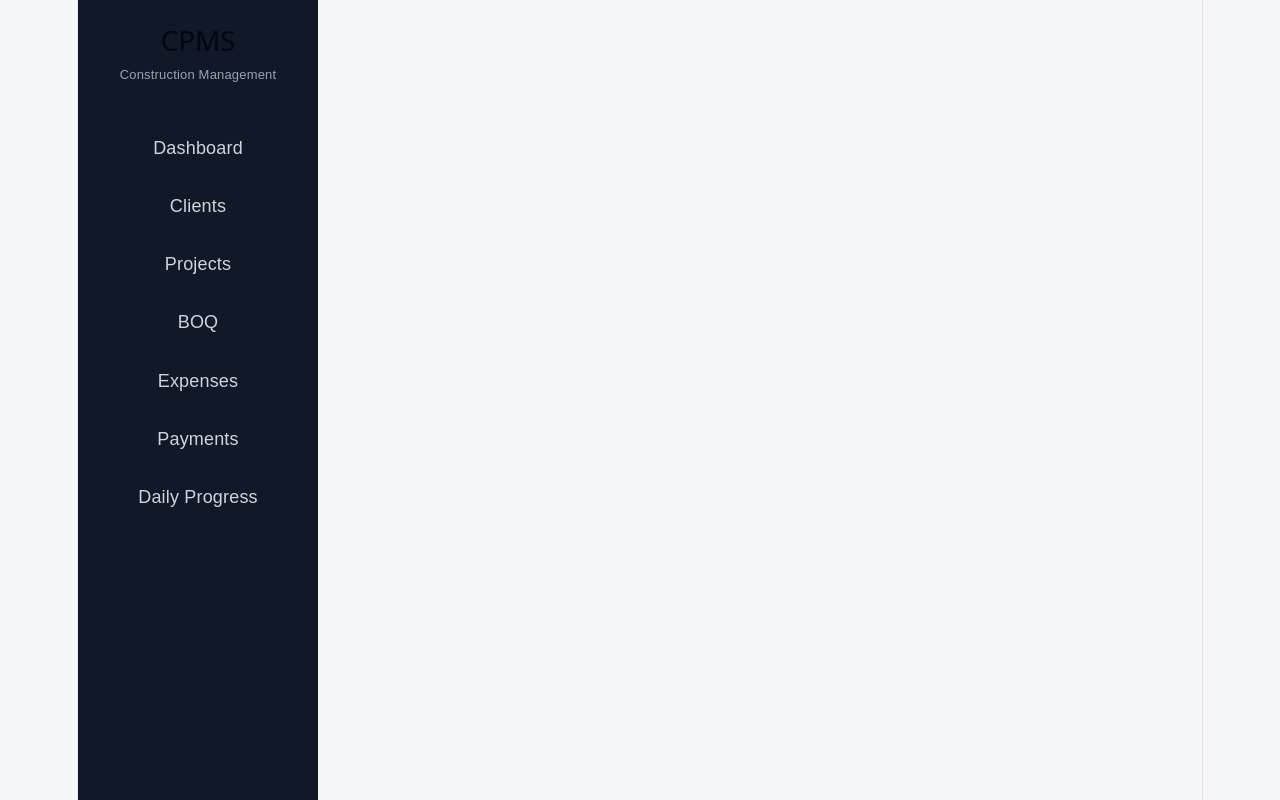
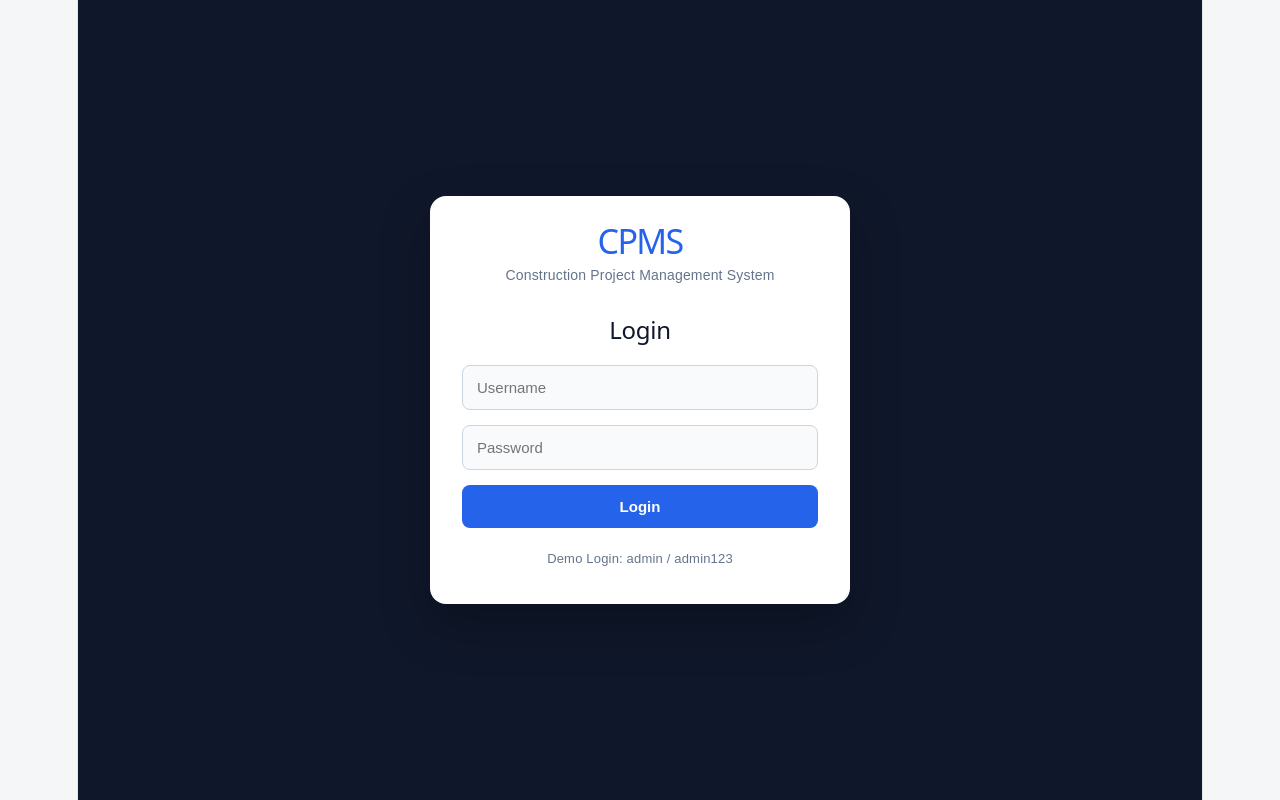
Before and after one commit to dayanganganath/construction-project-management-system, a React app in the folder frontend/: page /login in a window 1280 px wide. Built offline with nearby package versions, Linux system fonts and the light colour scheme; the HTML template or start-up script is replaced by a standard one.

Commit message:
Css Update and Backend User login Part

```diff
--- a/frontend/src/App.css
+++ b/frontend/src/App.css
@@ -721,3 +721,121 @@ body {
     margin-bottom: 5px;
   }
 }
+
+/* =========================
+   LOGIN PAGE
+   ========================= */
+
+.login-page {
+  min-height: 100vh;
+  display: flex;
+  justify-content: center;
+  align-items: center;
+  padding: 20px;
+  background: #0f172a;
+}
+
+.login-card {
+  width: 100%;
+  max-width: 420px;
+  background: #ffffff;
+  border-radius: 16px;
+  padding: 32px;
+  box-shadow: 0 20px 50px rgba(0, 0, 0, 0.25);
+}
+
+.login-brand {
+  text-align: center;
+  margin-bottom: 28px;
+}
+
+.login-brand h1 {
+  margin: 0;
+  font-size: 34px;
+  color: #2563eb;
+}
+
+.login-brand p {
+  margin-top: 8px;
+  color: #64748b;
+  font-size: 14px;
+}
+
+.login-card h2 {
+  margin-bottom: 20px;
+  color: #0f172a;
+}
+
+.login-form {
+  display: flex;
+  flex-direction: column;
+  gap: 15px;
+}
+
+.login-form input {
+  padding: 13px 14px;
+  border: 1px solid #cbd5e1;
+  border-radius: 8px;
+  font-size: 15px;
+  color: #0f172a;
+  background: #f8fafc;
+}
+
+.login-form input:focus {
+  outline: none;
+  border-color: #2563eb;
+  background: #ffffff;
+  box-shadow: 0 0 0 3px rgba(37, 99, 235, 0.12);
+}
+
+.login-button {
+  padding: 13px;
+  border: none;
+  border-radius: 8px;
+  background: #2563eb;
+  color: #ffffff;
+  font-size: 15px;
+  font-weight: 600;
+  cursor: pointer;
+}
+
+.login-button:hover {
+  background: #1d4ed8;
+}
+
+.login-error {
+  margin-bottom: 15px;
+  padding: 12px 14px;
+  border-radius: 8px;
+  background: #fee2e2;
+  color: #991b1b;
+  border: 1px solid #fca5a5;
+  font-size: 14px;
+}
+
+.login-demo {
+  margin-top: 18px;
+  text-align: center;
+  color: #64748b;
+  font-size: 13px;
+}
+
+.sidebar-footer {
+  margin-top: 30px;
+}
+
+.logout-button {
+  width: 100%;
+  padding: 11px 14px;
+  border: 1px solid #334155;
+  border-radius: 8px;
+  background: #1e293b;
+  color: #ffffff;
+  cursor: pointer;
+  font-weight: 600;
+}
+
+.logout-button:hover {
+  background: #dc2626;
+  border-color: #dc2626;
+}
--- a/frontend/src/App.jsx
+++ b/frontend/src/App.jsx
@@ -1,17 +1,35 @@
-import { BrowserRouter, Routes, Route, NavLink } from "react-router-dom";
+import {
+  BrowserRouter,
+  Routes,
+  Route,
+  NavLink,
+  useNavigate,
+} from "react-router-dom";
+
 import Dashboard from "./pages/Dashboard";
-import "./App.css";
 import Clients from "./pages/Clients";
 import Projects from "./pages/Projects";
 import Boq from "./pages/Boq";
 import Expenses from "./pages/Expenses";
 import Payments from "./pages/Payments";
 import DailyProgress from "./pages/DailyProgress";
+import Login from "./pages/Login";
 
+import ProtectedRoute from "./components/ProtectedRoute";
 
-function App() {
+import "./App.css";
+
+function ProtectedLayout() {
+  const navigate = useNavigate();
+
+  const handleLogout = () => {
+    localStorage.removeItem("isAuthenticated");
+    localStorage.removeItem("username");
+
+    navigate("/login");
+  };
+
   return (
-    <BrowserRouter>
     <div className="app-layout">
       <aside className="sidebar">
         <div className="brand">
@@ -48,26 +66,78 @@ function App() {
             Daily Progress
           </NavLink>
         </nav>
+
+        <div className="sidebar-footer">
+          <button
+            type="button"
+            className="logout-button"
+            onClick={handleLogout}
+          >
+            Logout
+          </button>
+        </div>
       </aside>
 
       <main className="main-content">
         <Routes>
-            <Route path="/" element={<Dashboard />} />
+          <Route
+            path="/"
+            element={<Dashboard />}
+          />
 
-            <Route path="/clients" element={<Clients />} />
+          <Route
+            path="/clients"
+            element={<Clients />}
+          />
 
-            <Route path="/projects" element={<Projects />} />
+          <Route
+            path="/projects"
+            element={<Projects />}
+          />
 
-            <Route path="/boq" element={<Boq />} />
+          <Route
+            path="/boq"
+            element={<Boq />}
+          />
 
-            <Route path="/expenses" element={<Expenses />} />
+          <Route
+            path="/expenses"
+            element={<Expenses />}
+          />
 
-            <Route path="/payments" element={<Payments />} />
+          <Route
+            path="/payments"
+            element={<Payments />}
+          />
 
-            <Route path="/progress" element={<DailyProgress />} />
+          <Route
+            path="/progress"
+            element={<DailyProgress />}
+          />
         </Routes>
       </main>
     </div>
+  );
+}
+
+function App() {
+  return (
+    <BrowserRouter>
+      <Routes>
+        <Route
+          path="/login"
+          element={<Login />}
+        />
+
+        <Route
+          path="/*"
+          element={
+            <ProtectedRoute>
+              <ProtectedLayout />
+            </ProtectedRoute>
+          }
+        />
+      </Routes>
     </BrowserRouter>
   );
 }
```
Also changed, not shown: 2 other files (tests, documents, lock files or other folders). Lines whose indentation alone changed are shown as unchanged.
